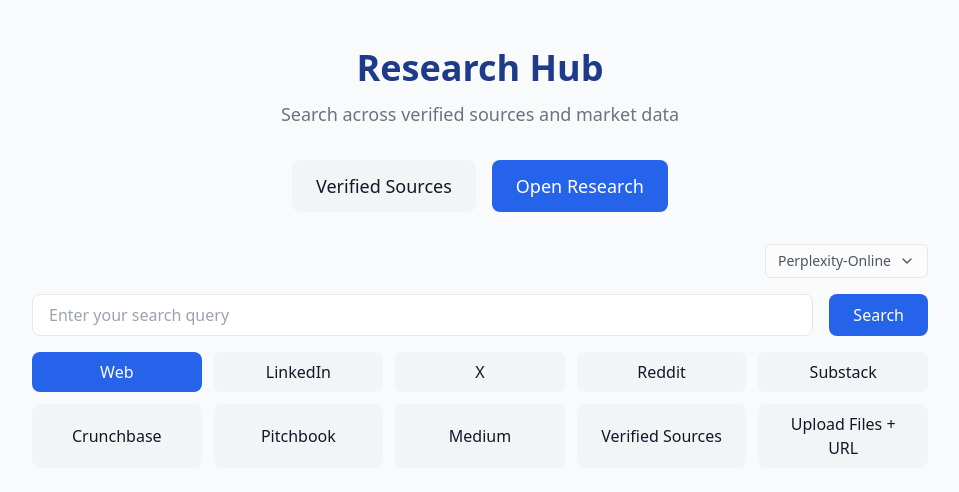
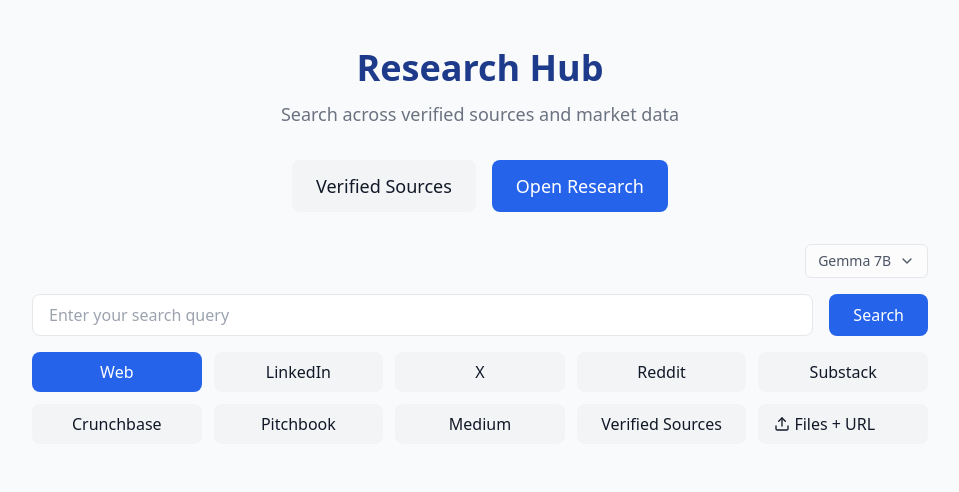
Before and after one commit to NUbivek/searchbar, a Next.js app: page / in a window 1280 px wide. Both pictures are taken after a click on the button "Open Research". Shown: the top 492 px of the page, without its empty margins (160-1119 px from the left). Built offline with nearby package versions, Linux system fonts and the light colour scheme.

Commit message:
Update default model to Gemma-7B and verify deployment configuration

```diff
--- a/src/components/OpenSearch.js
+++ b/src/components/OpenSearch.js
@@ -1,4 +1,5 @@
 import { useState } from 'react';
+import { Upload } from 'lucide-react';
 import FileUpload from './FileUpload';
 import UrlInput from './UrlInput';
 
@@ -14,7 +15,7 @@
 
   const sourceRows = [
     ['Web', 'LinkedIn', 'X', 'Reddit', 'Substack'],
-    ['Crunchbase', 'Pitchbook', 'Medium', 'Verified Sources', 'Upload Files + URL']
+    ['Crunchbase', 'Pitchbook', 'Medium', 'Verified Sources', <span className="flex items-center gap-1"><Upload size={16} /> Files + URL</span>]
   ];
 
   const handleSearch = async (e) => {
--- a/src/pages/index.js
+++ b/src/pages/index.js
@@ -8,7 +8,7 @@
 
 export default function Home() {
   const [mode, setMode] = useState(SearchModes.VERIFIED);
-  const [selectedModel, setSelectedModel] = useState('Perplexity');
+  const [selectedModel, setSelectedModel] = useState('Gemma-7B');
 
   return (
     <div className="min-h-screen bg-gray-50 py-12 px-4 sm:px-6 lg:px-8">
```
Also changed, not shown: 1 other file (tests, documents, lock files or other folders).
